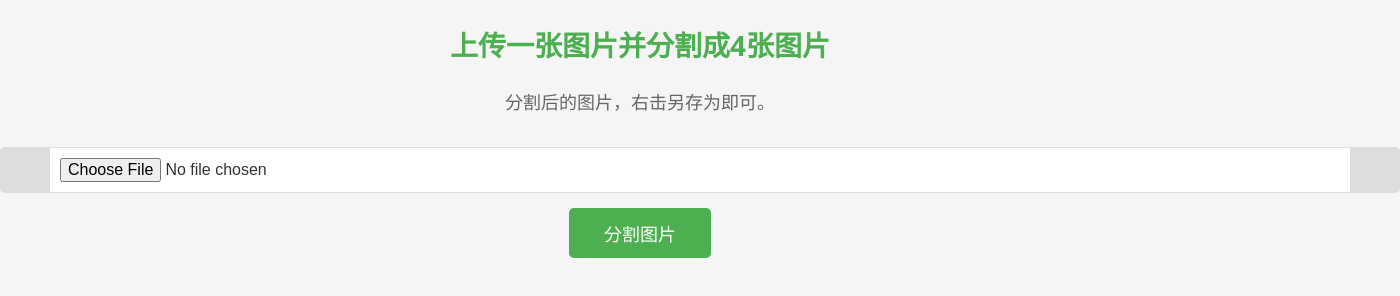
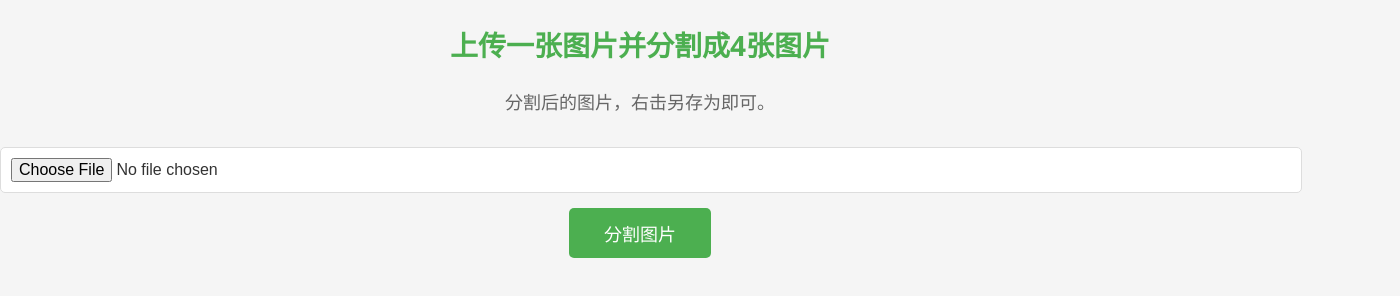
Before and after one commit to Dragon617/picture-fenge, a plain HTML site: page index.html in a window 1280 px wide. Shown: the whole page, 1400 px wide, since content can reach past the window. Drawn offline with Linux system fonts and the light colour scheme.

Commit message:
Update index.html

```diff
--- a/index.html
+++ b/index.html
@@ -149,10 +149,7 @@
         <!-- 图片上传表单 -->
         <div class="form-container">
             <form>
-                <input type="file" id="imageInput" accept="image/*" required="" onchange="splitImage()" data-sider-select-id="0032ddc1-2c44-4b1c-964d-968157171a86" style="
-    border-right-width: 50px;
-    border-left-width: 50px;
-">
+                <input type="file" id="imageInput" accept="image/*" required="" onchange="splitImage()">
                 <button type="button" onclick="splitImage()">分割图片</button>
             </form>
         </div>
```
